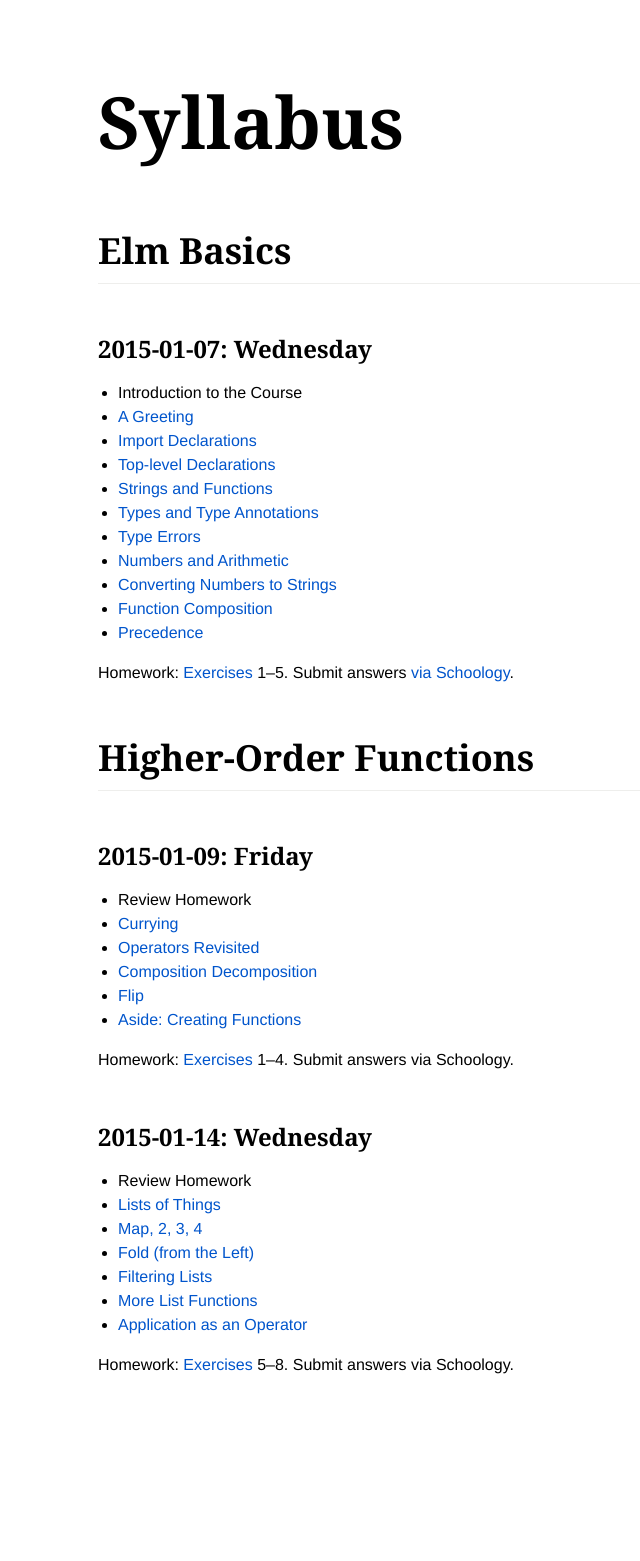
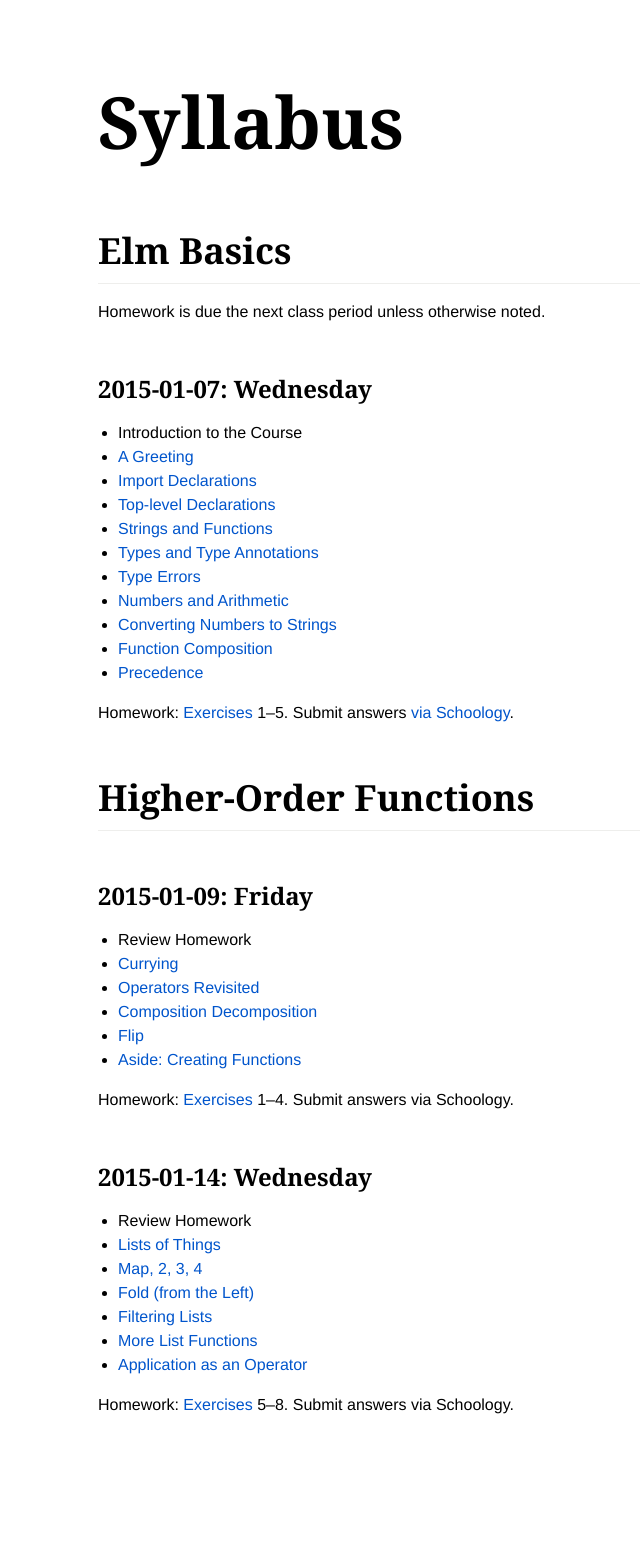
Before and after one commit to ca-elm/syllabus, a Jekyll site: the page built from index.md, in a window 1280 px wide. Shown: the whole page, without its empty margins (242-882 px from the left). Built offline with Jekyll 4.4.1, drawn with Linux system fonts in a browser that asks for light colours; before the commit the page ends 1521 px from its top, so only the background shows below that.

Commit message:
Add note about homework

```diff
--- a/index.md
+++ b/index.md
@@ -4,6 +4,8 @@ layout: default
 ---
 
 # Elm Basics
+
+Homework is due the next class period unless otherwise noted.
 
 ## 2015-01-07: Wednesday
 
```
